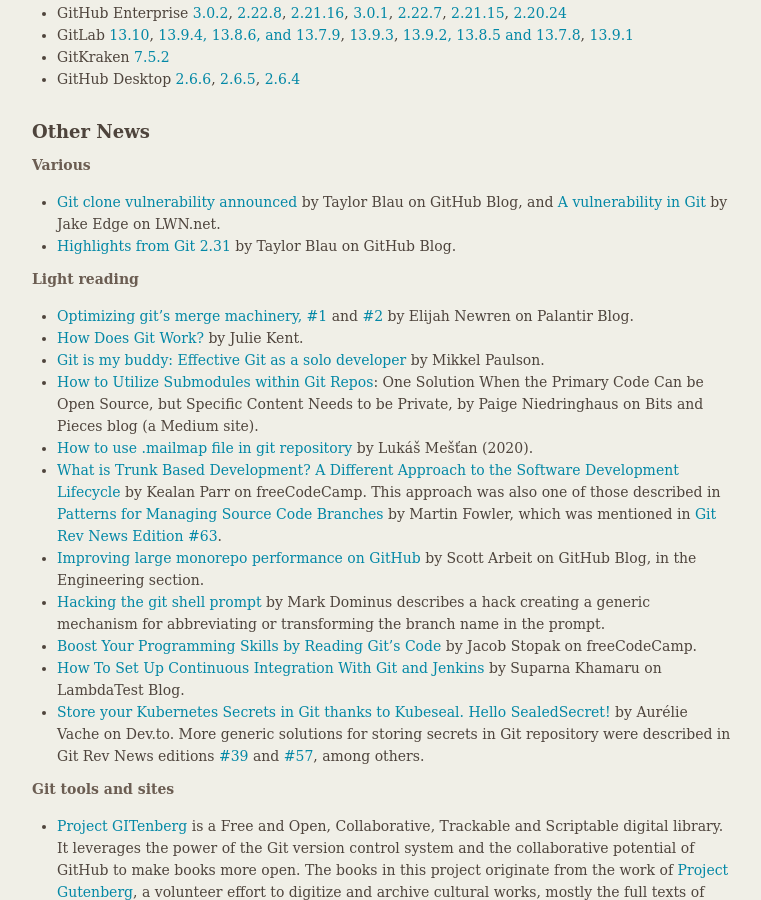
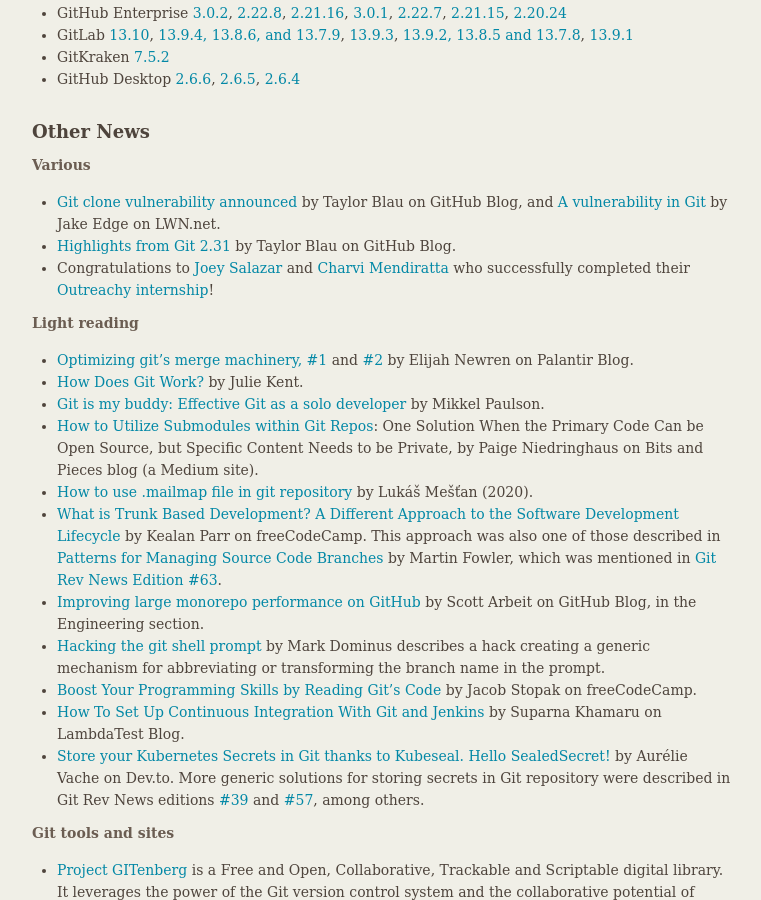
Before and after one commit to git/git.github.io, a Jekyll site: the page built from _posts/2021-03-27-edition-73.markdown, in a window 1280 px wide and 900 px high, scrolled down 1659 px. Shown: the whole window, without its empty margins (377-1138 px from the left). Built offline with Jekyll 4.4.1, drawn with Linux system fonts in a browser that asks for light colours.

Commit message:
rn-73: congratulate Charvi and Joey

```diff
--- a/_posts/2021-03-27-edition-73.markdown
+++ b/_posts/2021-03-27-edition-73.markdown
@@ -153,7 +153,9 @@
   by Jake Edge on LWN.net.
 * [Highlights from Git 2.31](https://github.blog/2021-03-15-highlights-from-git-2-31/)
   by Taylor Blau on GitHub Blog.
-
+* Congratulations to [Joey Salazar](https://jsal.home.blog/) and
+  [Charvi Mendiratta](https://charvi-077.github.io/) who successfully completed their
+  [Outreachy internship](https://www.outreachy.org/alums/)!
 
 __Light reading__
 
```
